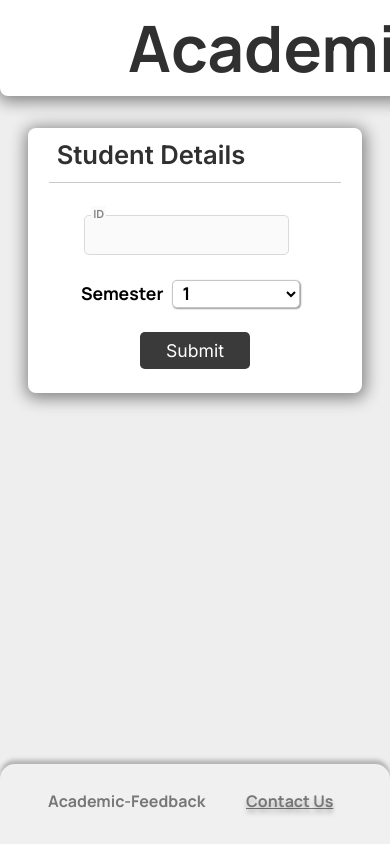
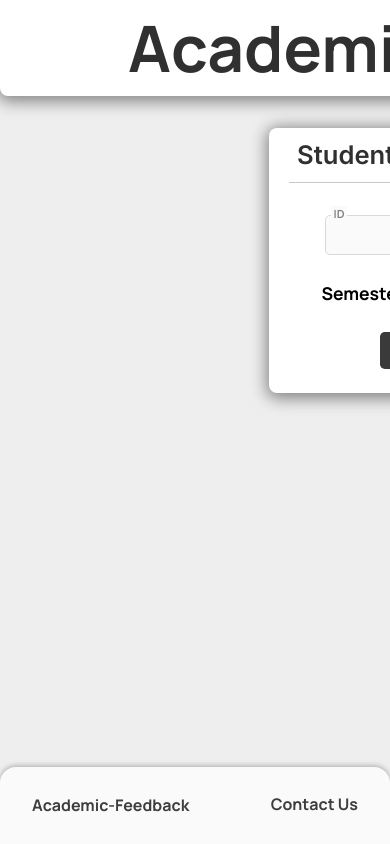
Before and after one commit to yashasip/Academic-Feedback, a Next.js app: page / in a window 390 px wide. Shown: the top 844 px of the page. Built offline with nearby package versions, Linux system fonts and the light colour scheme.

Commit message:
Updated Footer component to be responsive

```diff
--- a/components/Footer.js
+++ b/components/Footer.js
@@ -1,9 +1,9 @@
 import React from 'react'
 import styles from '../styles/Footer.module.css'
 
-export const Footer = () => {
+export const Footer = ({isRelative}) => {
   return (
-    <footer className={styles.footer}>
+    <footer className={isRelative? styles.footerRelative :styles.footerAbsolute}>
       <p className={styles.footerText}>Academic-Feedback</p>
       <a href="https://www.sjec.ac.in/" target="_blank" className={styles.contactUs}>Contact Us</a>
     </footer>
--- a/pages/index.js
+++ b/pages/index.js
@@ -36,7 +36,7 @@ export default function Home() {
         <title>Academic Feedback</title>
       </Head>
 
-      <main className={styles.main}>
+      <main className={layout.grid}>
         {popup.popped && (
           <PopupNotifier
             message={popup.message}
@@ -59,7 +59,7 @@ export default function Home() {
             />
           ) : null}
         </div>
-        <Footer/>
+        <Footer isRelative={ studentVerified } />
       </main>
     </div>
   );
--- a/styles/Footer.module.css
+++ b/styles/Footer.module.css
@@ -1,40 +1,50 @@
-.footer{
-    position: fixed;
+.footerRelative{
+    display: flex;
+    position: relative;
     width: 100%;
     bottom: 0;
-    height: 5rem;
-    background: #F1F0F0;
-    box-shadow: 0px -4px 4px rgba(0, 0, 0, 0.25);
-    border-radius: 15px 15px 0px 0px;
-    margin-top: 1em;
+
+    color: #3d3d3d;
+    background: #FAFAFA;
+    box-shadow: 0px -0.1rem 0.3rem rgba(0, 0, 0, 0.25);
+    border-radius: 1rem 1rem 0 0;
+    margin-top: 2em;
+
+    justify-content: space-between;
+}
+
+.footerAbsolute{
+    display: flex;
+    position: absolute;
+    width: 100%;
+    bottom: 0;
+
+    color: #3d3d3d;
+    background: #FAFAFA;
+    box-shadow: 0px -0.1rem 0.3rem rgba(0, 0, 0, 0.25);
+    border-radius: 1rem 1rem 0 0;
+    margin-top: 2em;
+
+    justify-content: space-between;
 }
 
 .footerText{
-    position: absolute;
-    left:3rem;
-    top: 2rem;
-    width:10em ;
-    height: 3em;
-    font-family: 'Manrope';
+    padding: 2rem 0 2rem 2rem;
+    font-style: normal;
+    font-weight: 400;
+    font-size: 1em;
+    line-height: 0.8rem;
+}
+
+.contactUs{
+    padding: 2rem 2rem 2rem 0;
     font-style: normal;
     font-weight: 400;
     font-size: 1em;
     line-height: 11px;
-    color: #787777;
 }
 
-.contactUs{
-    position: absolute;
-    right:1rem;
-    top: 2rem;
-    width: 8em;
-    height: 3rem;
-    font-family: 'Manrope';
-    font-style: normal;
-    font-weight: 400;
-    font-size: 1em;
-    line-height: 11px;
-    text-decoration-line: underline;
-    color: #787777;
-    text-shadow: 0px 4px 4px rgba(0, 0, 0, 0.25);
+.contactUs:hover {
+    color: black;
+    text-shadow: 0.1rem 0.1rem 0.1rem rgba(0, 0, 0, 0.25);
 }
--- a/styles/Grid.module.css
+++ b/styles/Grid.module.css
@@ -1,3 +1,7 @@
+.grid {
+  display: grid;
+}
+
 .formGrid {
   position: relative;
   top: 2rem;
```
